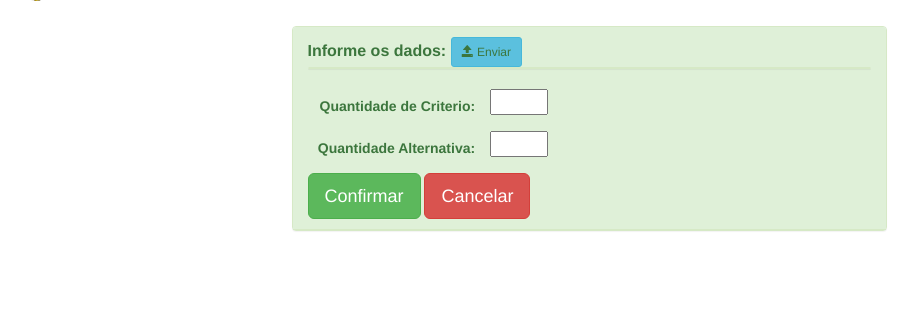
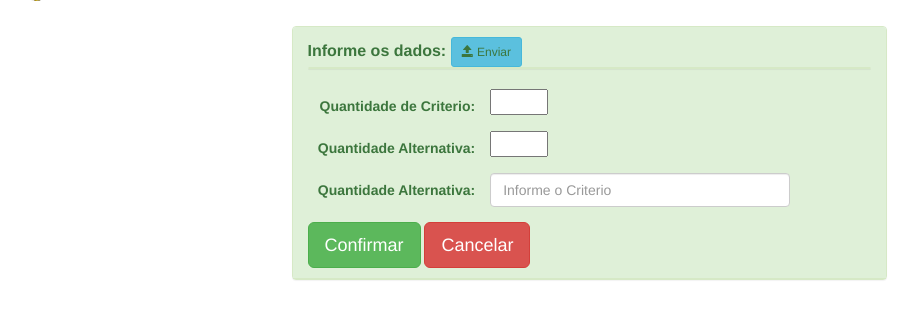
Before and after one commit to OthoGarcia/Analise-Decisoria, a Django app: page /main/qtdeCriterioAlternativa/ in a window 1280 px wide. Shown: the part 64-383 px from the top of the page, without its empty margins (51-969 px from the left). Run offline with Django 3.2, Linux system fonts and the light colour scheme; some libraries are stand-ins or nearby versions.

Commit message:
Correcao da importacao do formset

```diff
--- a/analise_decisoria/main/templates/main/qtdeCriterioAlternativa.html
+++ b/analise_decisoria/main/templates/main/qtdeCriterioAlternativa.html
@@ -25,6 +25,12 @@
                              <label for="firstname" class="col-md-4 control-label">Quantidade Alternativa:</label>
                              {{ form.qtdeAlternativa }}
                            </div>
+
+                           <div class="form-group">
+                             <label for="firstname" class="col-md-4 control-label">Quantidade Alternativa:</label>
+                             <input required  style="width:300px" class="form-control" name="teste" placeholder="Informe o Criterio">
+                           </div>
+
                            <button class="btn btn-lg btn-primary btn-success" type="submit">Confirmar</button>
                            <a class="btn btn-lg btn-primary btn-danger" href="\">Cancelar</a>
                         </form>
--- a/analise_decisoria/main/views.py
+++ b/analise_decisoria/main/views.py
@@ -3,6 +3,7 @@ from django import forms
 from .forms import captura_entrada_form, UploadFileForm, captura_entrada_AHP_Form, Criterio_AHP_Form, Alternativa_AHP_Form, montaVetorCriterio, montaVetorAlternativa, montaVetorPeso, CriterioFormSet
 import csv
 from django.template.context_processors import csrf
+from django.forms import formset_factory
 import itertools
 
 # Create your views here.
@@ -68,6 +69,9 @@ def qtdeCriterioAlternativa (request):
         formCapEntra     = captura_entrada_form(request.POST)
         qtdeAlternativa  = request.POST['qtdeAlternativa']
         qtdeCriterio     = request.POST['qtdeCriterio']
+        teste            = request.POST.get('teste')
+
+        print "TESTE " + str(teste)
 
         if formCapEntra.is_valid():
             criterioFormSet    = formset_factory(montaVetorCriterio, extra=int(qtdeCriterio))
```
